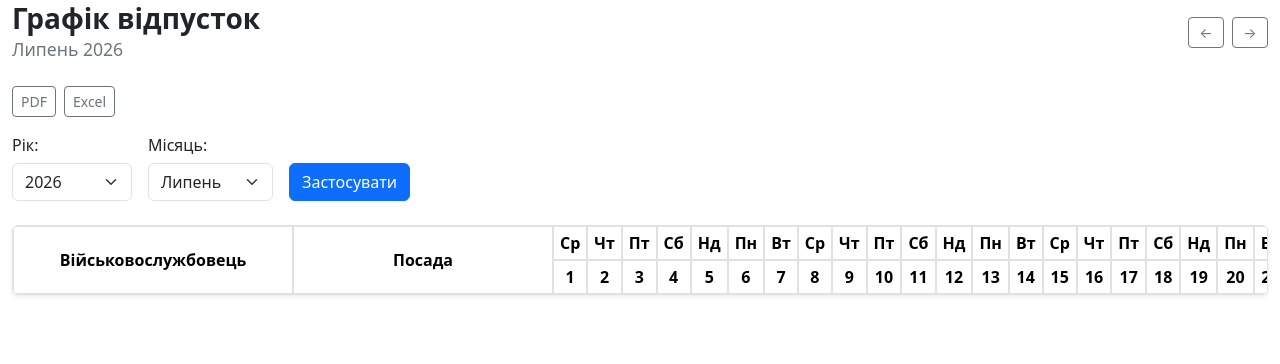
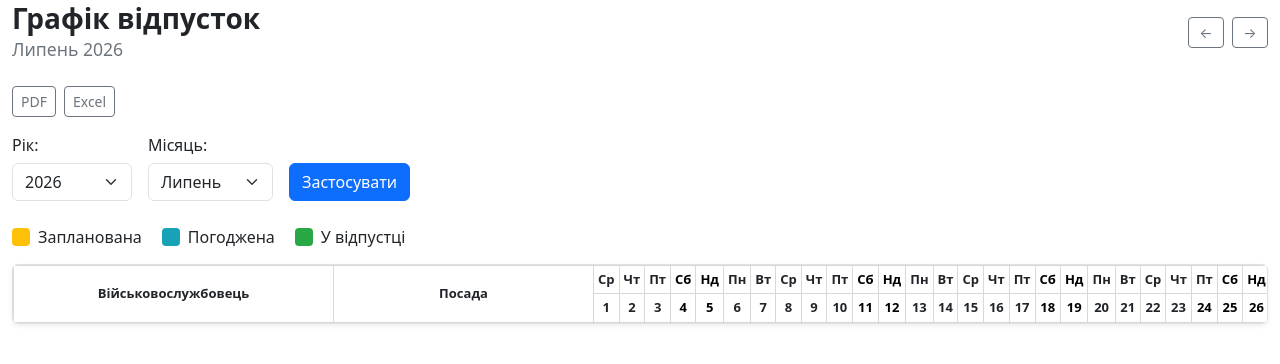
Before and after one commit to sergbondckua/personnel_system, a Django app: page /vacations/schedule/ in a window 1280 px wide. Shown: the part 148-512 px from the top of the page. Run offline with Django 5.2, Linux system fonts and the light colour scheme; the visitor is signed in with stand-in values (Sample User, id 1); data that the repository does not hold is empty; some libraries are stand-ins or nearby versions.

Commit message:
refactor vacation schedule rendering

```diff
--- a/apps/organization/tree_person.py
+++ b/apps/organization/tree_person.py
@@ -14,3 +14,5 @@ class OrgTreePerson:
     assignment: Assignment
 
     schedule: dict[date, Vacation] = field(default_factory=dict)
+
+    vacation_cells: list[Vacation | None] = field(default_factory=list)
--- a/apps/vacations/schedule_builder.py
+++ b/apps/vacations/schedule_builder.py
@@ -25,6 +25,11 @@ class VacationScheduleBuilder:
 
         cls._collect_people(tree, people)
 
+        total_days = (date_to - date_from).days + 1
+
+        for person in people.values():
+            person.vacation_cells = [None] * total_days
+
         for vacation in vacations:
             person = people.get(vacation.person_id)
 
@@ -43,6 +48,10 @@ class VacationScheduleBuilder:
 
             while current <= last:
                 person.schedule[current] = vacation
+
+                index = (current - date_from).days
+                person.vacation_cells[index] = vacation
+
                 current += timedelta(days=1)
 
     @classmethod
--- a/apps/vacations/views.py
+++ b/apps/vacations/views.py
@@ -90,3 +90,16 @@ class VacationScheduleView(LoginRequiredMixin, TemplateView):
         )
 
         return context
+
+
+def get_initial(self):
+    initial = super().get_initial()
+
+    if self.request.GET.get("person"):
+        initial["person"] = self.request.GET["person"]
+
+    if self.request.GET.get("date_from"):
+        initial["date_from"] = self.request.GET["date_from"]
+        initial["date_to"] = self.request.GET["date_from"]
+
+    return initial
--- a/config/settings.py
+++ b/config/settings.py
@@ -44,6 +44,7 @@ INSTALLED_APPS = [
     "django_cleanup",
     "django_bootstrap5",
     # Custom apps
+    "apps.common.apps.CommonConfig",
     "apps.dashboard.apps.DashboardConfig",
     "apps.organization.apps.OrganizationConfig",
     "apps.references.apps.ReferencesConfig",
--- a/static/css/vacations.css
+++ b/static/css/vacations.css
@@ -78,3 +78,209 @@
 .schedule-table thead th:first-child {
     z-index: 40;
 }
+
+.schedule-person-header,
+.schedule-first-column {
+    width: 320px;
+    min-width: 320px;
+    max-width: 320px;
+}
+
+.schedule-position-header,
+.schedule-second-column {
+    width: 260px;
+    min-width: 260px;
+    max-width: 260px;
+}
+
+.schedule-vacation {
+    background-color: #28a745 !important;
+}
+
+.schedule-table td {
+    height: 28px;
+}
+
+.schedule-table th {
+    height: 28px;
+}
+
+.schedule-level-0 {
+    padding-left: 0;
+    margin-left: 0;
+}
+
+.schedule-level-1 {
+    padding-left: 20px;
+    margin-left: 20px;
+}
+
+.schedule-level-2 {
+    padding-left: 40px;
+    margin-left: 40px;
+}
+
+.schedule-level-3 {
+    padding-left: 60px;
+    margin-left: 60px;
+}
+
+.schedule-level-4 {
+    padding-left: 80px;
+    margin-left: 80px;
+}
+
+.schedule-level-5 {
+    padding-left: 100px;
+    margin-left: 100px;
+}
+
+.schedule-table {
+    width: max-content;
+    border-collapse: collapse;
+    border-spacing: 0;
+    font-size: 13px;
+}
+
+.schedule-table th,
+.schedule-table td {
+    border: 1px solid #d8d8d8;
+    padding: 4px;
+    text-align: center;
+    vertical-align: middle;
+}
+
+.schedule-table th {
+    background: #f4f6f8;
+    font-weight: 600;
+}
+
+.schedule-first-column,
+.schedule-person-header {
+    position: sticky;
+    left: 0;
+    background: white;
+    z-index: 90;
+}
+
+.schedule-second-column,
+.schedule-position-header {
+    position: sticky;
+    left: 320px;
+    background: white;
+    z-index: 89;
+}
+
+.schedule-unit-name {
+    font-weight: 700;
+}
+
+.schedule-vacation {
+    background: #28a745 !important;
+}
+
+.schedule-wrapper {
+    overflow: auto;
+    max-height: calc(100vh - 220px);
+    background: white;
+}
+
+.schedule-unit-row td {
+    background: #eef2f6;
+}
+
+.schedule-unit-cell {
+    text-align: left !important;
+    padding: 8px;
+}
+
+.schedule-table thead th {
+    position: sticky;
+    top: 0;
+    z-index: 100;
+}
+
+.schedule-person-header {
+    z-index: 120 !important;
+}
+
+.schedule-position-header {
+    z-index: 119 !important;
+}
+
+.schedule-unit-cell {
+    position: sticky;
+    left: 0;
+    z-index: 80;
+}
+
+.schedule-legend {
+    display: flex;
+    gap: 20px;
+    margin: 15px 0;
+}
+
+.schedule-legend-item {
+    display: flex;
+    align-items: center;
+    gap: 8px;
+}
+
+.legend-box {
+    width: 18px;
+    height: 18px;
+    border-radius: 4px;
+}
+
+.legend-planned {
+    background: #ffc107;
+}
+
+.legend-approved {
+    background: #17a2b8;
+}
+
+.legend-active {
+    background: #28a745;
+}
+
+.schedule-status-planned {
+    background: #ffc107;
+}
+
+.schedule-status-approved {
+    background: #17a2b8;
+}
+
+.schedule-status-active {
+    background: #28a745;
+}
+
+.schedule-status-completed {
+    background: #6c757d;
+}
+
+.schedule-status-canceled {
+    background: #dc3545;
+}
+
+.schedule-table td[class^="schedule-status"] {
+    cursor: pointer;
+}
+
+.schedule-vacation-cell{
+    transition:.15s;
+}
+
+.schedule-vacation-cell:hover{
+    filter:brightness(.9);
+}
+
+.schedule-empty-cell:hover{
+    background:#eef7ff;
+    cursor:pointer;
+}
+
+.schedule-selecting{
+    background:#8ec5ff !important;
+}
--- a/templates/vacations/schedule.html
+++ b/templates/vacations/schedule.html
@@ -1,4 +1,5 @@
 {% extends "layouts/base.html" %}
+{% load static %}
 
 {% block title %}
   Графік відпусток
@@ -10,18 +11,38 @@
   {% include "includes/page_actions.html" with actions=page.actions %}
   {% include "includes/filter_form.html" with form=page.filter_form %}
 
+  <div class="schedule-legend">
+
+    <div class="schedule-legend-item">
+      <span class="legend-box legend-planned"></span>
+      Запланована
+    </div>
+
+    <div class="schedule-legend-item">
+      <span class="legend-box legend-approved"></span>
+      Погоджена
+    </div>
+
+    <div class="schedule-legend-item">
+      <span class="legend-box legend-active"></span>
+      У відпустці
+    </div>
+
+  </div>
+
   <div class="schedule-wrapper shadow-sm border rounded">
 
-    <table class="table table-bordered table-sm schedule-table">
+    {#    <table class="table table-bordered table-sm schedule-table">#}
+    <table class="schedule-table">
       <thead>
 
       <tr>
 
-        <th rowspan="2" style="min-width:280px;">
+        <th rowspan="2" class="schedule-person-header">
           Військовослужбовець
         </th>
 
-        <th rowspan="2" style="min-width:260px;">
+        <th rowspan="2" class="schedule-position-header">
           Посада
         </th>
 
@@ -55,4 +76,7 @@
       </tbody>
     </table>
   </div>
+  {% block extra_js %}
+    <script src="{% static 'js/vacations.js' %}"></script>
+  {% endblock %}
 {% endblock %}
```
Also changed, not shown: apps/common/templatetags/common_tags.py (deleted, +0 -10 lines), static/js/vacations.js (added, +95 -0 lines), templates/organization/unit_schedule.html (+25 -11 lines), templates/vacations/form.html (added, +19 -0 lines).
